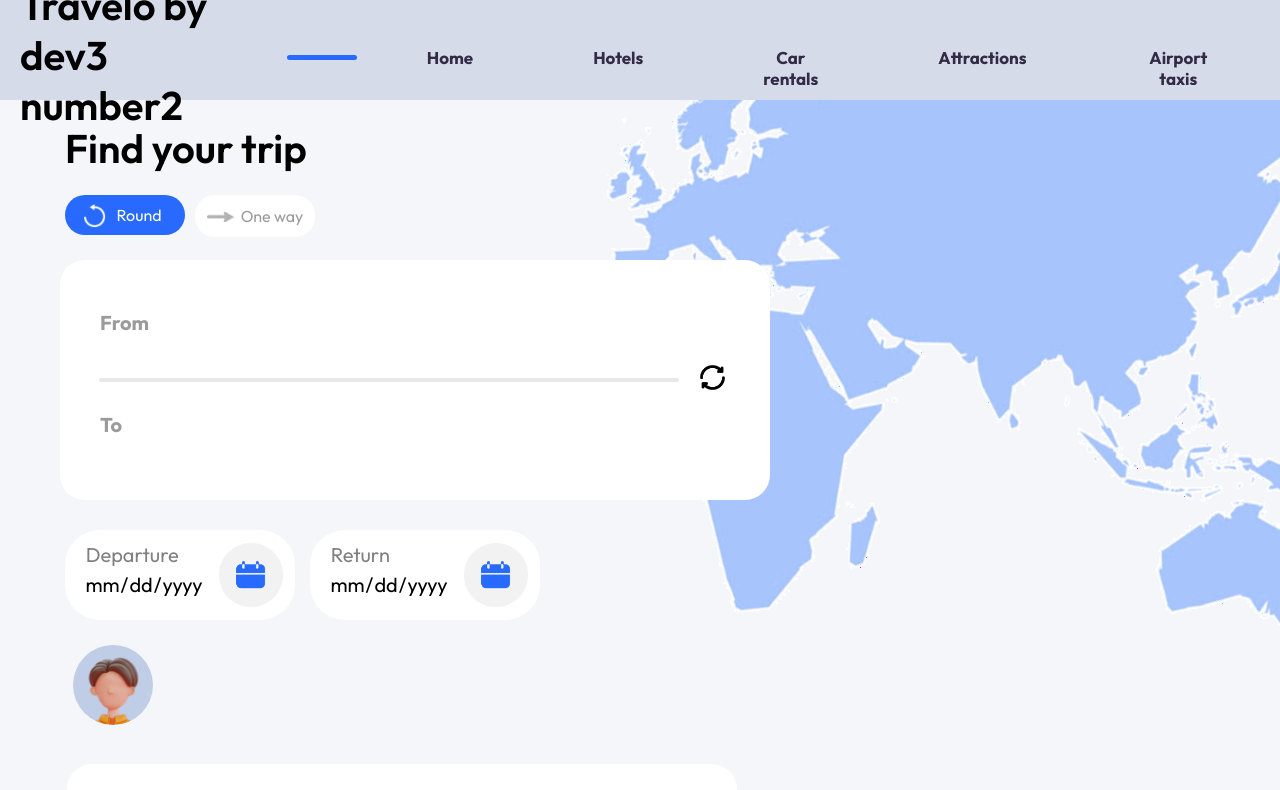
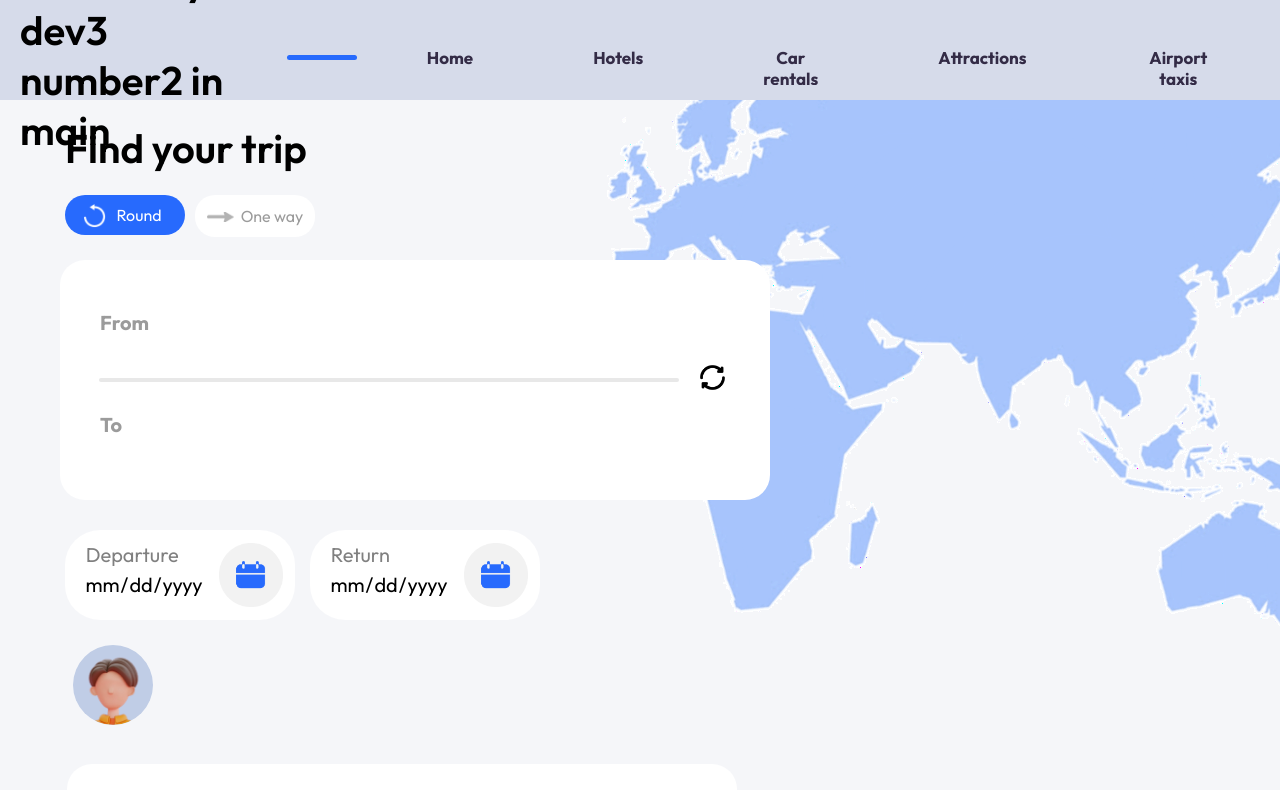
Before and after one commit to meryam27/devops-labs, a React (Create React App) app in the folder travelo-app/travelo_frontend/: page / in a window 1280 px wide. Shown: the top 790 px of the page. Built offline with nearby package versions, Linux system fonts and the light colour scheme.

Commit message:
change file in branch main to test rebase

```diff
--- a/travelo-app/travelo_frontend/src/components/Navbar.jsx
+++ b/travelo-app/travelo_frontend/src/components/Navbar.jsx
@@ -9,7 +9,7 @@ export default function Navbar() {
       <ul>
         <li>
           <div className="logo">
-            <span className="bitra">Travelo by dev3 number2</span>
+            <span className="bitra">Travelo by dev3 number2 in main</span>
           </div>
         </li>
         <li>
```
